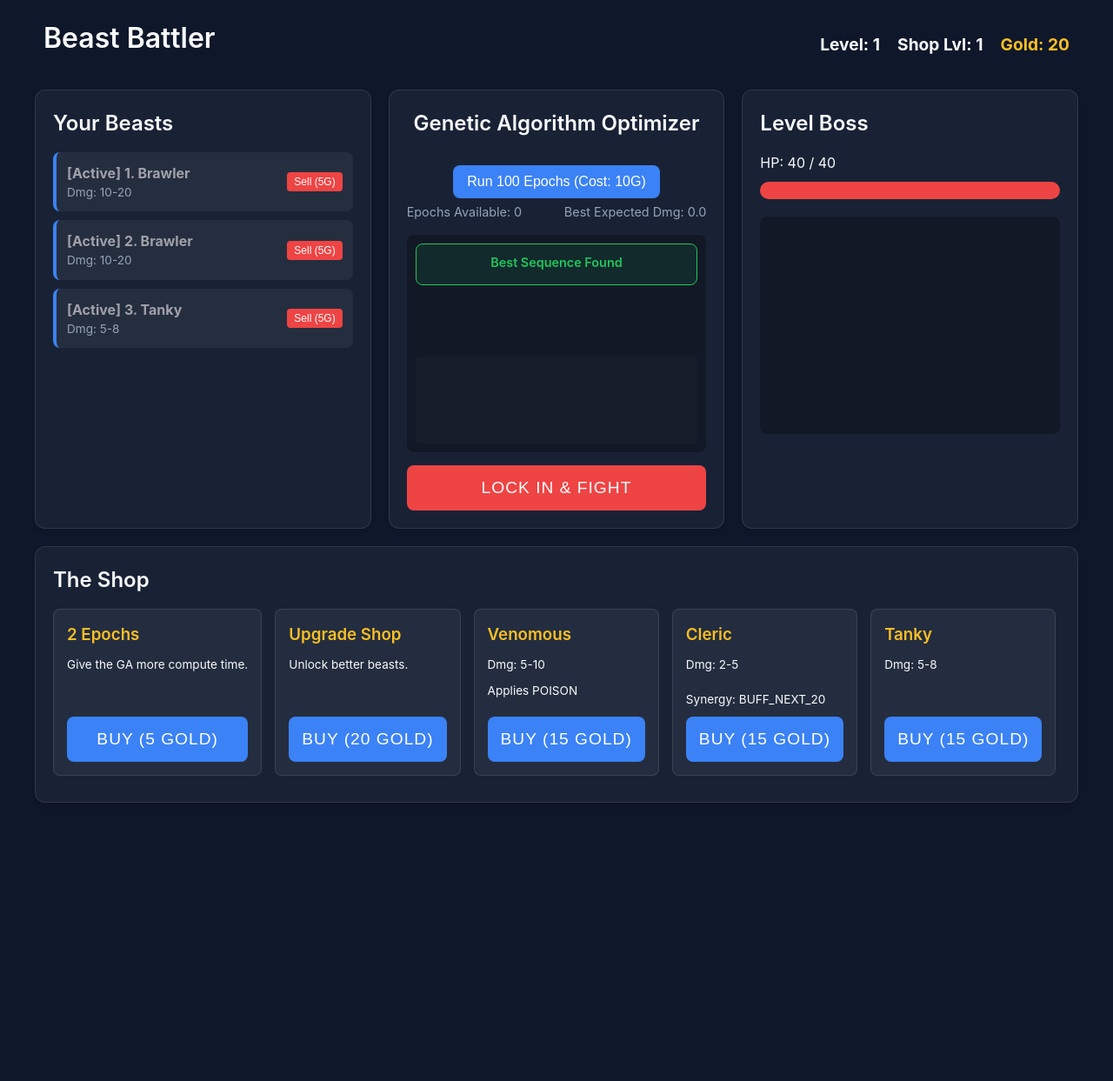
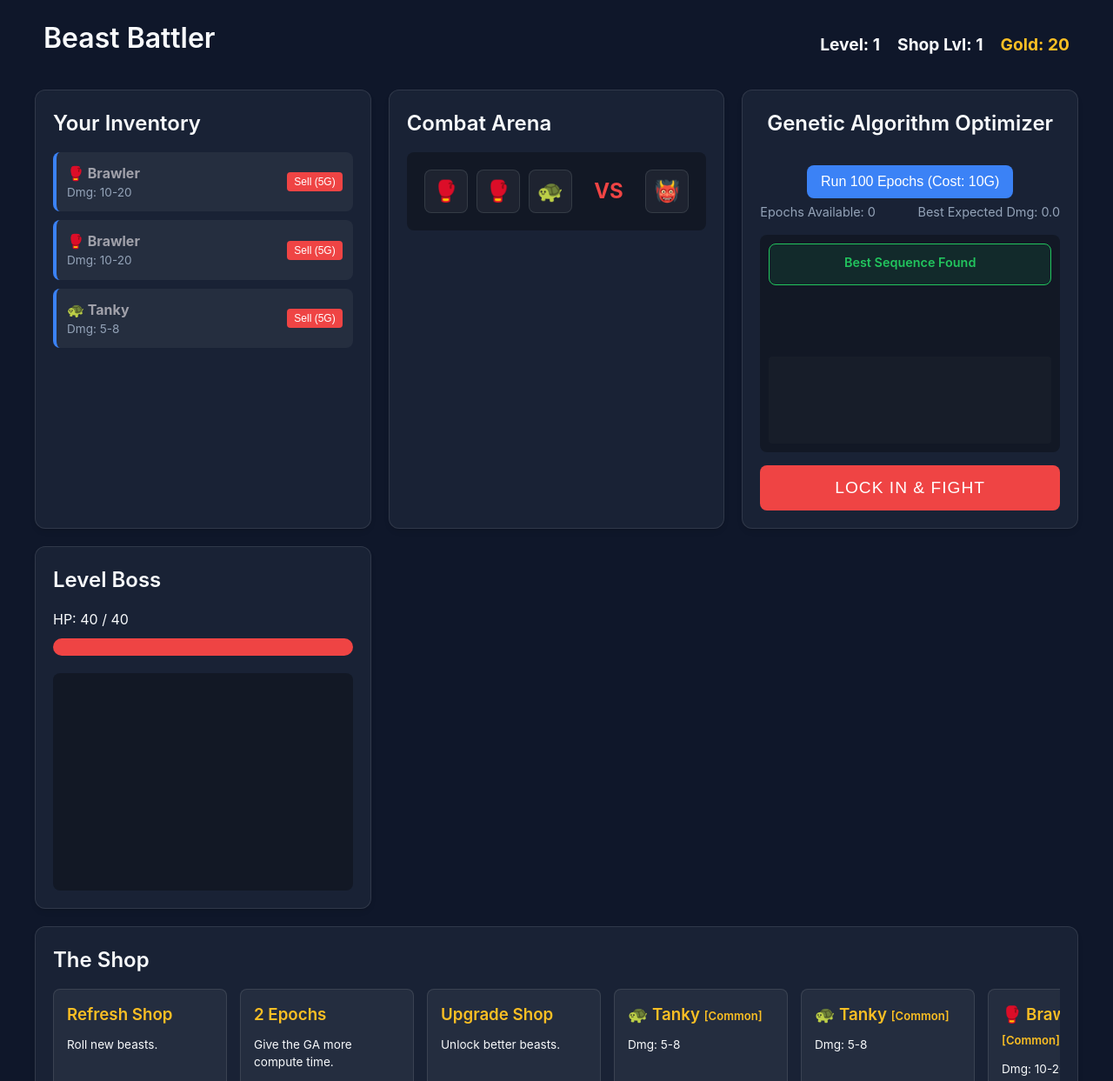
Before and after one commit to Konsttakis/ReinforcementGame, a website built with Vite: page index.html in a window 1280 px wide. Shown: the top 1243 px of the page at 87% size. Before the commit the page ends 943 px from the top, so only its background shows below. Built offline with nearby package versions, Linux system fonts and the light colour scheme.

Commit message:
feat: add combat arena, emoji icons, shop refresh, and drop probabilities

```diff
--- a/index.html
+++ b/index.html
@@ -19,9 +19,20 @@
 
       <main class="game-area">
         <div class="panel lineup-panel">
-          <h2>Your Beasts</h2>
+          <h2>Your Inventory</h2>
           <div id="beast-slots" class="slots">
             <!-- Beast items injected here -->
+          </div>
+        </div>
+
+        <div class="panel fight-panel">
+          <h2>Combat Arena</h2>
+          <div id="fight-arena" class="fight-arena">
+            <div id="arena-left" class="arena-side"></div>
+            <div id="arena-vs" class="arena-vs">VS</div>
+            <div id="arena-right" class="arena-side">
+              <div id="arena-boss" class="boss-icon" title="Boss">👹</div>
+            </div>
           </div>
         </div>
 
--- a/src/main.js
+++ b/src/main.js
@@ -2,9 +2,10 @@ import { createBeast, calculateDamage } from './combat.js';
 import { orderCrossover, mutateSwap } from './ga.js';
 import { buyBeast, buyEpochs } from './economy.js';
 
-function makeBeast(name, min, max, stat, syn, rarity) {
+function makeBeast(name, min, max, stat, syn, rarity, icon) {
   const b = createBeast(name, min, max, stat, syn);
   b.rarity = rarity;
+  b.icon = icon;
   return b;
 }
 
@@ -15,10 +16,11 @@ let state = {
   epochs: 0,
   shopLevel: 1,
   upgradeCost: 20,
+  shopOfferings: [],
   beasts: [
-    makeBeast('Tanky', 5, 8, null, null, 'Common'),
-    makeBeast('Brawler', 10, 20, null, null, 'Common'),
-    makeBeast('Brawler', 10, 20, null, null, 'Common')
+    makeBeast('Tanky', 5, 8, null, null, 'Common', '🐢'),
+    makeBeast('Brawler', 10, 20, null, null, 'Common', '🥊'),
+    makeBeast('Brawler', 10, 20, null, null, 'Common', '🥊')
   ]
 };
 
@@ -41,6 +43,8 @@ const elBossHp = document.getElementById('boss-hp-display');
 const elBossHpMax = document.getElementById('boss-hp-max');
 const elBossHpBar = document.getElementById('boss-hp-bar');
 const elBeastSlots = document.getElementById('beast-slots');
+const elArenaLeft = document.getElementById('arena-left');
+const elArenaBoss = document.getElementById('arena-boss');
 const elCombatLog = document.getElementById('combat-log');
 const elMatrixView = document.getElementById('matrix-view');
 const elBestSequenceDisplay = document.getElementById('best-sequence-display');
@@ -56,10 +60,12 @@ let chartData = [];
 // --- Init ---
 function init() {
   shuffle(state.beasts);
+  rollShop();
   updateUI();
-  generateShop();
+  renderShop();
   renderBeasts();
   bestSequence = [...state.beasts];
+  renderFightArena();
 }
 
 // --- UI Updates ---
@@ -79,17 +85,15 @@ function renderBeasts() {
   state.beasts.forEach((b, idx) => {
     const div = document.createElement('div');
     div.className = 'beast-item';
-    const status = idx < 5 ? 'Active' : 'Bench';
     div.innerHTML = `
       <div class="beast-header">
         <div class="beast-info">
-          <div class="beast-name rarity-${b.rarity}">[${status}] ${idx + 1}. ${b.name}</div>
+          <div class="beast-name rarity-${b.rarity}">${b.icon} ${b.name}</div>
           <div class="beast-stats">Dmg: ${b.minDamage}-${b.maxDamage} ${b.appliesStatus ? `| Applies ${b.appliesStatus}` : ''} ${b.synergy ? `| ${b.synergy}` : ''}</div>
         </div>
         <button class="btn-sell">Sell (5G)</button>
       </div>
     `;
-    if (idx >= 5) div.style.opacity = '0.6';
 
     div.querySelector('.btn-sell').onclick = () => {
       if (btnFight.disabled && bossHp > 0) return; // Prevent selling during computing/fighting
@@ -97,9 +101,26 @@ function renderBeasts() {
       state.gold += 5;
       updateUI();
       renderBeasts();
+      if (!btnRunEpochs.disabled) {
+        bestSequence = [...state.beasts];
+        renderFightArena();
+      }
     };
 
     elBeastSlots.appendChild(div);
+  });
+}
+
+function renderFightArena(activeIndex = -1) {
+  elArenaLeft.innerHTML = '';
+  const activeSeq = bestSequence.slice(0, 5);
+  activeSeq.forEach((b, idx) => {
+    const div = document.createElement('div');
+    div.className = 'beast-icon';
+    if (idx === activeIndex) div.classList.add('active');
+    div.textContent = b.icon;
+    div.title = b.name;
+    elArenaLeft.appendChild(div);
   });
 }
 
@@ -113,22 +134,73 @@ function logCombat(msg, type = 'normal') {
 
 // --- Shop Logic ---
 const shopPool = [
-  () => makeBeast('Tanky', 5, 8, null, null, 'Common'),
-  () => makeBeast('Brawler', 10, 20, null, null, 'Common'),
-  () => makeBeast('Leech', 5, 10, 'VULNERABLE', null, 'Uncommon'),
-  () => makeBeast('Cleric', 2, 5, null, 'BUFF_NEXT_20', 'Uncommon'),
-  () => makeBeast('Venomous', 5, 10, 'POISON', null, 'Uncommon'),
-  () => makeBeast('Fire Element', 10, 15, 'FIRE', null, 'Rare'),
-  () => makeBeast('Ice Element', 10, 15, 'ICE', null, 'Rare'),
-  () => makeBeast('Electric Eel', 10, 15, 'SHOCK', null, 'Rare'),
-  () => makeBeast('Steam Roller', 15, 20, null, 'DOUBLE_IF_FIRE', 'Epic'),
-  () => makeBeast('Thunderbird', 15, 25, null, 'TRIPLE_IF_SHOCK', 'Epic'),
-  () => makeBeast('Gargoyle', 20, 30, null, 'CONSUME_POISON', 'Legendary'),
-  () => makeBeast('Reaper', 5, 15, null, 'DOUBLE_IF_POISONED', 'Legendary')
+  { factory: () => makeBeast('Tanky', 5, 8, null, null, 'Common', '🐢'), rarity: 'Common' },
+  { factory: () => makeBeast('Brawler', 10, 20, null, null, 'Common', '🥊'), rarity: 'Common' },
+  { factory: () => makeBeast('Leech', 5, 10, 'VULNERABLE', null, 'Uncommon', '🦟'), rarity: 'Uncommon' },
+  { factory: () => makeBeast('Cleric', 2, 5, null, 'BUFF_NEXT_20', 'Uncommon', '🧙'), rarity: 'Uncommon' },
+  { factory: () => makeBeast('Venomous', 5, 10, 'POISON', null, 'Uncommon', '🐍'), rarity: 'Uncommon' },
+  { factory: () => makeBeast('Fire Element', 10, 15, 'FIRE', null, 'Rare', '🔥'), rarity: 'Rare' },
+  { factory: () => makeBeast('Ice Element', 10, 15, 'ICE', null, 'Rare', '❄️'), rarity: 'Rare' },
+  { factory: () => makeBeast('Electric Eel', 10, 15, 'SHOCK', null, 'Rare', '⚡'), rarity: 'Rare' },
+  { factory: () => makeBeast('Steam Roller', 15, 20, null, 'DOUBLE_IF_FIRE', 'Epic', '🚂'), rarity: 'Epic' },
+  { factory: () => makeBeast('Thunderbird', 15, 25, null, 'TRIPLE_IF_SHOCK', 'Epic', '🦅'), rarity: 'Epic' },
+  { factory: () => makeBeast('Gargoyle', 20, 30, null, 'CONSUME_POISON', 'Legendary', '🗿'), rarity: 'Legendary' },
+  { factory: () => makeBeast('Reaper', 5, 15, null, 'DOUBLE_IF_POISONED', 'Legendary', '💀'), rarity: 'Legendary' }
 ];
 
-function generateShop() {
+function rollShop() {
+  state.shopOfferings = [];
+  const levelWeights = {
+    1: { 'Common': 80, 'Uncommon': 20 },
+    2: { 'Common': 60, 'Uncommon': 30, 'Rare': 10 },
+    3: { 'Common': 50, 'Uncommon': 30, 'Rare': 15, 'Epic': 5 },
+    4: { 'Common': 40, 'Uncommon': 30, 'Rare': 15, 'Epic': 10, 'Legendary': 5 },
+    5: { 'Common': 30, 'Uncommon': 30, 'Rare': 20, 'Epic': 12, 'Legendary': 8 }
+  };
+  const weights = levelWeights[Math.min(state.shopLevel, 5)];
+
+  for(let i=0; i<3; i++) {
+    let rand = Math.random() * 100;
+    let chosenRarity = 'Common';
+    let cumulative = 0;
+    for (const [rarity, weight] of Object.entries(weights)) {
+      cumulative += weight;
+      if (rand <= cumulative) {
+        chosenRarity = rarity;
+        break;
+      }
+    }
+
+    const validBeasts = shopPool.filter(p => p.rarity === chosenRarity);
+    const randBlueprint = validBeasts[Math.floor(Math.random() * validBeasts.length)];
+    const randBeast = randBlueprint.factory();
+    randBeast.cost = 15;
+    state.shopOfferings.push(randBeast);
+  }
+}
+
+function renderShop() {
   elShopItems.innerHTML = '';
+
+  // Refresh item
+  const refreshCard = document.createElement('div');
+  refreshCard.className = 'shop-card';
+  refreshCard.innerHTML = `
+    <h3>Refresh Shop</h3>
+    <p>Roll new beasts.</p>
+    <button class="btn full-width">Buy (5 Gold)</button>
+  `;
+  refreshCard.querySelector('button').onclick = () => {
+    if (state.gold >= 5) {
+      state.gold -= 5;
+      rollShop();
+      renderShop();
+      updateUI();
+    } else {
+      alert("Not enough gold!");
+    }
+  };
+  elShopItems.appendChild(refreshCard);
 
   // Epoch item
   const epochCard = document.createElement('div');
@@ -164,7 +236,7 @@ function generateShop() {
         state.shopLevel++;
         state.upgradeCost += 20;
         updateUI();
-        generateShop();
+        renderShop();
       } else {
         alert("Not enough gold!");
       }
@@ -172,28 +244,12 @@ function generateShop() {
     elShopItems.appendChild(upgCard);
   }
 
-  const levelLimits = {
-    1: ['Common', 'Uncommon'],
-    2: ['Common', 'Uncommon', 'Rare'],
-    3: ['Common', 'Uncommon', 'Rare', 'Epic'],
-    4: ['Common', 'Uncommon', 'Rare', 'Epic', 'Legendary'],
-    5: ['Common', 'Uncommon', 'Rare', 'Epic', 'Legendary']
-  };
-  const allowed = levelLimits[Math.min(state.shopLevel, 5)];
-
-  // Random Beasts
-  for (let i=0; i<3; i++) {
-    let randBeast;
-    while(true) {
-      randBeast = shopPool[Math.floor(Math.random() * shopPool.length)]();
-      if (allowed.includes(randBeast.rarity)) break;
-    }
-
-    randBeast.cost = 15;
+  // Render Offerings
+  state.shopOfferings.forEach((randBeast, idx) => {
     const card = document.createElement('div');
     card.className = 'shop-card';
     card.innerHTML = `
-      <h3 class="rarity-${randBeast.rarity}">${randBeast.name}</h3>
+      <h3 class="rarity-${randBeast.rarity}">${randBeast.icon} ${randBeast.name} <span style="font-size:0.7em">[${randBeast.rarity}]</span></h3>
       <p>Dmg: ${randBeast.minDamage}-${randBeast.maxDamage}</p>
       <p>${randBeast.appliesStatus ? `Applies ${randBeast.appliesStatus}` : ''}</p>
       <p>${randBeast.synergy ? `Synergy: ${randBeast.synergy}` : ''}</p>
@@ -207,13 +263,14 @@ function generateShop() {
       const oldGold = state.gold;
       state = buyBeast(state, randBeast);
       if (state.gold < oldGold) { // Success
+        state.shopOfferings.splice(idx, 1);
         renderBeasts();
         updateUI();
-        card.remove();
+        renderShop();
       }
     };
     elShopItems.appendChild(card);
-  }
+  });
 }
 
 // --- GA Implementation ---
@@ -283,12 +340,14 @@ function runEpochs() {
       bestSequence.slice(0, 5).forEach(b => {
         const div = document.createElement('div');
         div.className = 'best-sequence-item highlight';
-        div.textContent = b.name;
+        div.textContent = `${b.icon} ${b.name}`;
         elBestSequenceDisplay.appendChild(div);
       });
       setTimeout(() => {
         Array.from(elBestSequenceDisplay.children).forEach(c => c.classList.remove('highlight'));
       }, 500);
+
+      renderFightArena();
     }
 
     // Render Matrix
@@ -442,6 +501,12 @@ function fight() {
     }
 
     updateUI();
+    renderFightArena(index); // visually bump the active beast
+
+    // Boss flash effect
+    elArenaBoss.style.background = 'rgba(239, 68, 68, 0.5)';
+    setTimeout(() => { elArenaBoss.style.background = '#333'; }, 200);
+
     index++;
     setTimeout(attackStep, 500);
   }
@@ -450,6 +515,7 @@ function fight() {
 }
 
 function finishCombat() {
+  renderFightArena(-1);
   if (bossHp <= 0) {
     logCombat("BOSS DEFEATED!", "kill");
     setTimeout(() => {
@@ -459,7 +525,8 @@ function finishCombat() {
       bossHp = bossMaxHp;
       chartData = [];
       bestExpectedDmg = 0;
-      generateShop();
+      rollShop();
+      renderShop();
       updateUI();
       btnFight.disabled = false;
       alert(`Level ${state.level-1} Cleared! You earned gold.`);
--- a/style.css
+++ b/style.css
@@ -270,6 +270,57 @@ h1, h2, h3 {
   flex-grow: 1;
 }
 
+/* Combat Arena */
+.fight-arena {
+  display: flex;
+  justify-content: space-between;
+  align-items: center;
+  background: rgba(0,0,0,0.3);
+  padding: 20px;
+  border-radius: 8px;
+  margin-bottom: 20px;
+}
+.arena-side {
+  display: flex;
+  gap: 10px;
+}
+.arena-vs {
+  font-weight: bold;
+  font-size: 1.5rem;
+  color: var(--danger);
+}
+.beast-icon, .boss-icon {
+  width: 50px;
+  height: 50px;
+  display: flex;
+  align-items: center;
+  justify-content: center;
+  background: rgba(255, 255, 255, 0.05);
+  border-radius: 8px;
+  font-size: 1.5rem;
+  border: 1px solid rgba(255, 255, 255, 0.1);
+  transition: all 0.2s;
+}
+.beast-icon[title]:hover::after {
+  content: attr(title);
+  position: absolute;
+  top: -30px;
+  background: #333;
+  padding: 4px 8px;
+  border-radius: 4px;
+  font-size: 0.8rem;
+  white-space: nowrap;
+}
+.beast-icon.active {
+  animation: attack 0.2s ease-in-out;
+  border-color: var(--danger);
+}
+@keyframes attack {
+  0% { transform: translateX(0); }
+  50% { transform: translateX(30px); }
+  100% { transform: translateX(0); }
+}
+
 canvas {
   width: 100%;
   height: 100px;
```
